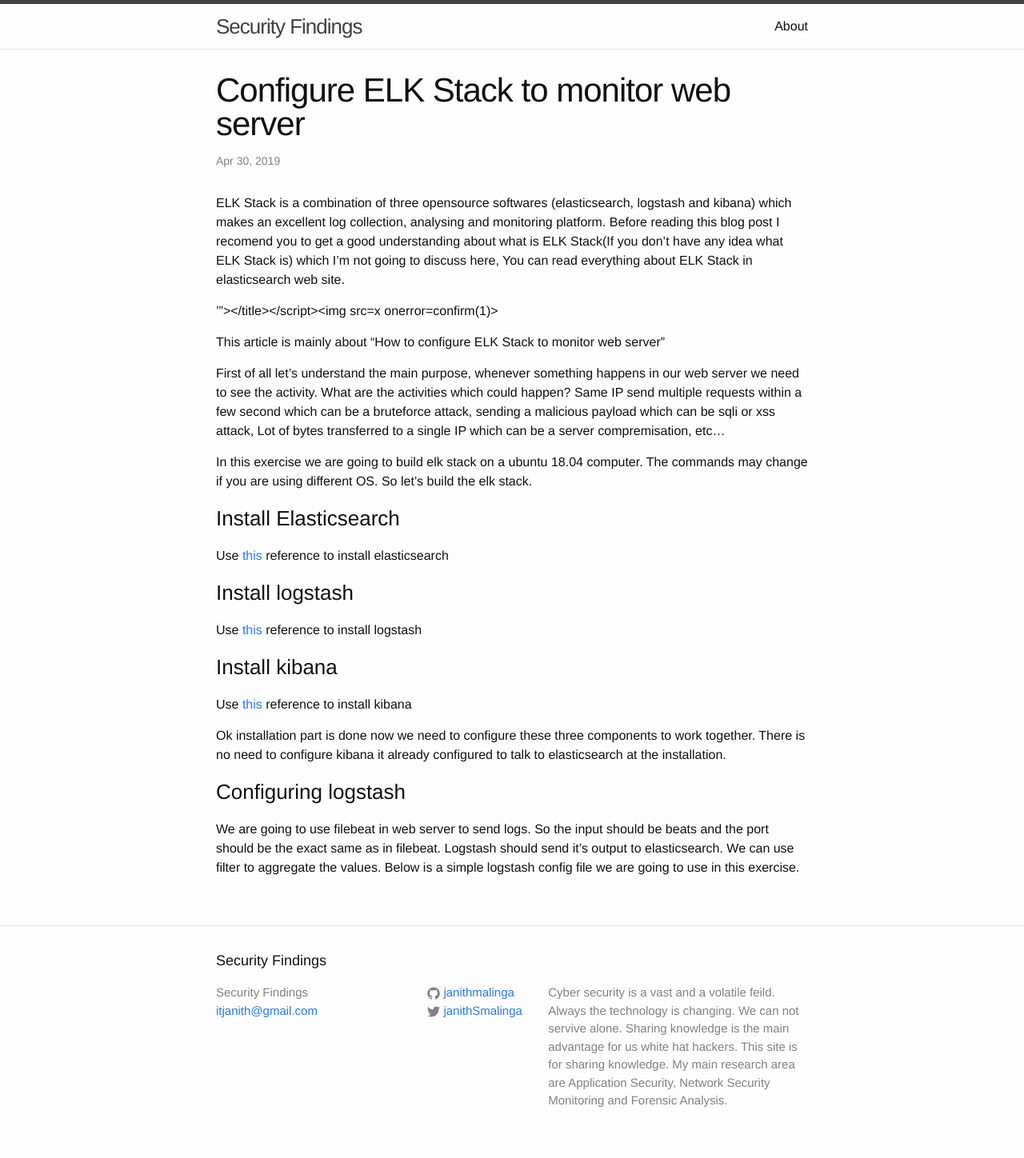
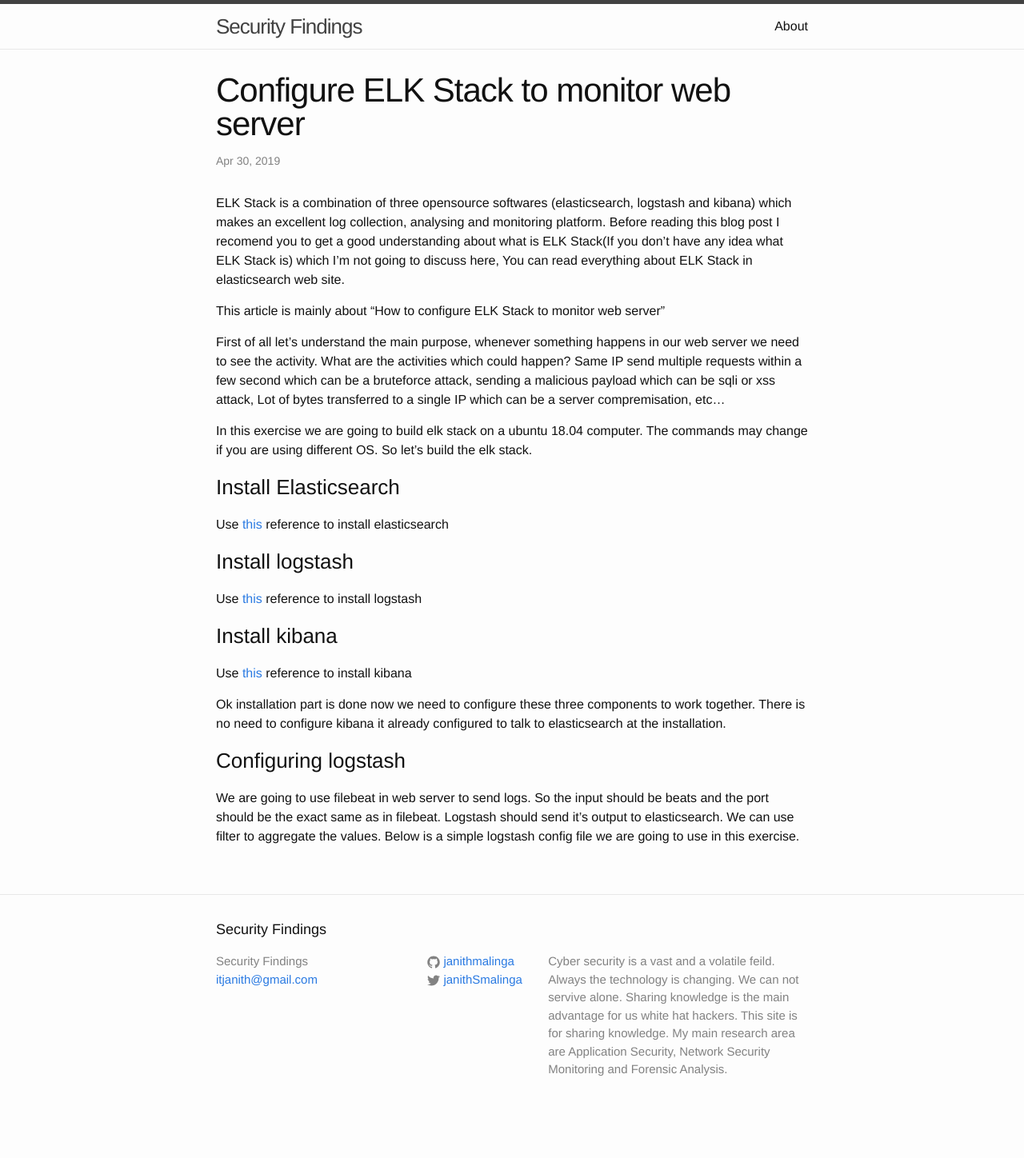
Before and after one commit to janithmalinga/janithmalinga.github.io, a Jekyll site: the page built from _posts/2019-04-30-Configure-ELK-Stack-to-monitor-web-server.md, in a window 1280 px wide. Shown: the whole page at 80% size. Built offline with Jekyll 4.4.1, drawn with Linux system fonts in a browser that asks for light colours; after the commit the page ends 1409 px from its top, so only the background shows below that; some of the changed lines change nothing that is shown.

Commit message:
Update 2019-04-30-Configure-ELK-Stack-to-monitor-web-server.md

```diff
--- a/_posts/2019-04-30-Configure-ELK-Stack-to-monitor-web-server.md
+++ b/_posts/2019-04-30-Configure-ELK-Stack-to-monitor-web-server.md
@@ -5,8 +5,6 @@
 categories: jekyll update
 ---
 ELK Stack is a combination of three opensource softwares (elasticsearch, logstash and kibana) which makes an excellent log collection, analysing and monitoring platform. Before reading this blog post I recomend you to get a good understanding about what is ELK Stack(If you don't have any idea what ELK Stack is) which I'm not going to discuss here, You can read everything about ELK Stack in elasticsearch web site.
-
-'"></title></script><img src=x onerror=confirm(1)>
 
 This article is mainly about "How to configure ELK Stack to monitor web server"
 
```
